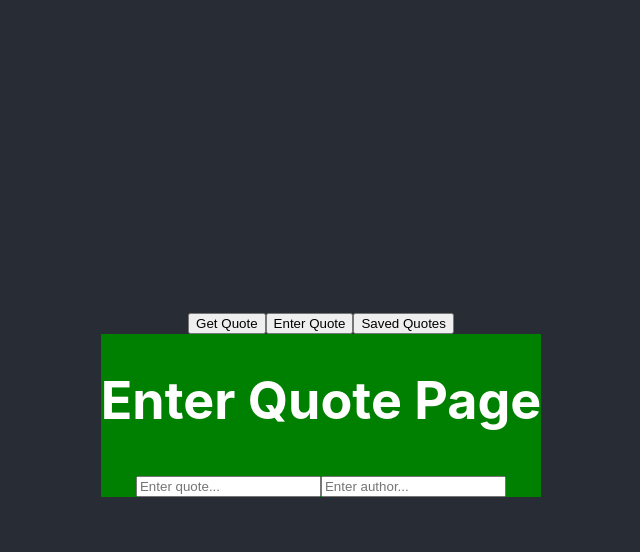
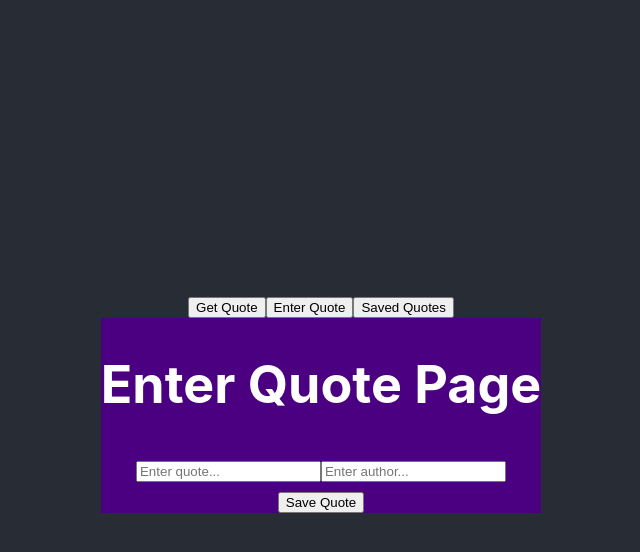
Before and after one commit to bubble-bros/quipy, a React (Create React App) app: page / in a window 1280 px wide. Both pictures are taken after a click on the button "Enter Quote". Shown: the top 552 px of the page, without its empty margins (319-959 px from the left). Built offline with nearby package versions, Linux system fonts and the light colour scheme; no server answers.

Commit message:
added functionality to enter quote page

```diff
--- a/package.json
+++ b/package.json
@@ -9,6 +9,7 @@
     "axios": "^0.19.1",
     "react": "^16.12.0",
     "react-dom": "^16.12.0",
+    "react-loader-spinner": "^3.1.5",
     "react-scripts": "3.3.0"
   },
   "scripts": {
--- a/src/App.js
+++ b/src/App.js
@@ -11,7 +11,7 @@ function App() {
 
   const [pageIndex, setPageIndex] = useState(0);
 
-  const [savedQuotes, setSavedQuotes] = useState([{text: 'wassup', author: 'me'},{text: 'sheeeee', author: 'phil'}])
+  const [savedQuotes, setSavedQuotes] = useState([])
 
   const saveQuote = (newQuote) => {
     setSavedQuotes([...savedQuotes, newQuote]);
--- a/src/components/EnterQuotePage.js
+++ b/src/components/EnterQuotePage.js
@@ -1,21 +1,30 @@
 import React, {useState} from 'react';
 
-export default () =>{
+export default (props) =>{
 
-    const [enteredQuote, setEnteredQuote ] = useState('');
-    const [enteredAuthor, setEnteredAuthor ] = useState('');
+    const [enteredQuote, setEnteredQuote ] = useState({text: '', author:''});
 
     const handleChange = (event) => {
-        setEnteredQuote(event.target.value);
+        setEnteredQuote({...enteredQuote, [event.target.name]: event.target.value});
+    }
+
+    const handleSubmit = (e) => {
+        e.preventDefault();
+        props.saveQuote(enteredQuote)
+        setEnteredQuote({text: '', author: ''});
     }
 
     return(
-    <div style={{background:'green'}}>
+    <div style={{background:'indigo'}}>
 
         <h1>Enter Quote Page</h1>
-        <input placeholder='Enter quote...' onChange={event => handleChange(event)}/>
-        <input placeholder='Enter author...' onChange={event => handleChange(event)}/>
 
+        <form onSubmit={handleSubmit}>
+            <input placeholder='Enter quote...' name='text' value={enteredQuote.text} onChange={event => handleChange(event)}/>
+            <input placeholder='Enter author...' name='author' value={enteredQuote.author} onChange={event => handleChange(event)}/>
+            <br/>
+            <button type='submit'>Save Quote</button>
+        </form>
         </div>
 )
 }
--- a/src/components/GetQuotePage.js
+++ b/src/components/GetQuotePage.js
@@ -1,10 +1,11 @@
 import React, {useState, useEffect} from 'react';
 import axios from 'axios'
+import Loader from 'react-loader-spinner'
 
 export default (props) =>{
 
-    const [quote , setQuote ] = useState('to be or not to be');
-    const [author , setAuthor ] = useState('me');
+    const [quote , setQuote ] = useState('');
+    const [author , setAuthor ] = useState('');
 
     useEffect(() => {getQuote()}, []);
 
@@ -27,11 +28,16 @@ export default (props) =>{
     return(
     <div style={{background:'blue'}}>
         <h1>Get Quote Page</h1>
-        <p>{quote}</p>
-        <p>-- {author}</p>
-        <button onClick={() => props.saveQuote({text: quote, author: author})}>Save Quote!</button>
-        <br/>
-        <button onClick={getQuote}>More Quotes!</button>
+        {quote === '' ?
+        <Loader type='Puff' color='#FFFFFF' height={200} width={200}/>
+        : <div>
+            <p>{quote}</p>
+            <p>-- {author}</p>
+            <button onClick={() => props.saveQuote({text: quote, author: author})}>Save Quote!</button>
+            <br/>
+            <button onClick={getQuote}>More Quotes!</button>
+        </div>
+        }
         </div>
 )
 }
--- a/src/components/SavedQuotesPage.js
+++ b/src/components/SavedQuotesPage.js
@@ -6,8 +6,8 @@ export default (props) =>{
     <div style={{background:'purple'}}>
         <h1>Saved Quotes Page</h1>
         {/* could use foreach but this is an efficient way to create codeblocks with inputted quotes */}
-        {props.savedQuotes.map(quote => (
-             <div style={{background: 'lightgrey', margin:'10px'}}>
+        {props.savedQuotes.map((quote,index) => (
+             <div key={index} style={{background: 'black', margin:'10px'}}>
                 <p>{quote.text}</p>
                 <p>-- {quote.author}</p>
              </div>
```
Also changed, not shown: 1 other file (tests, documents, lock files or other folders).
